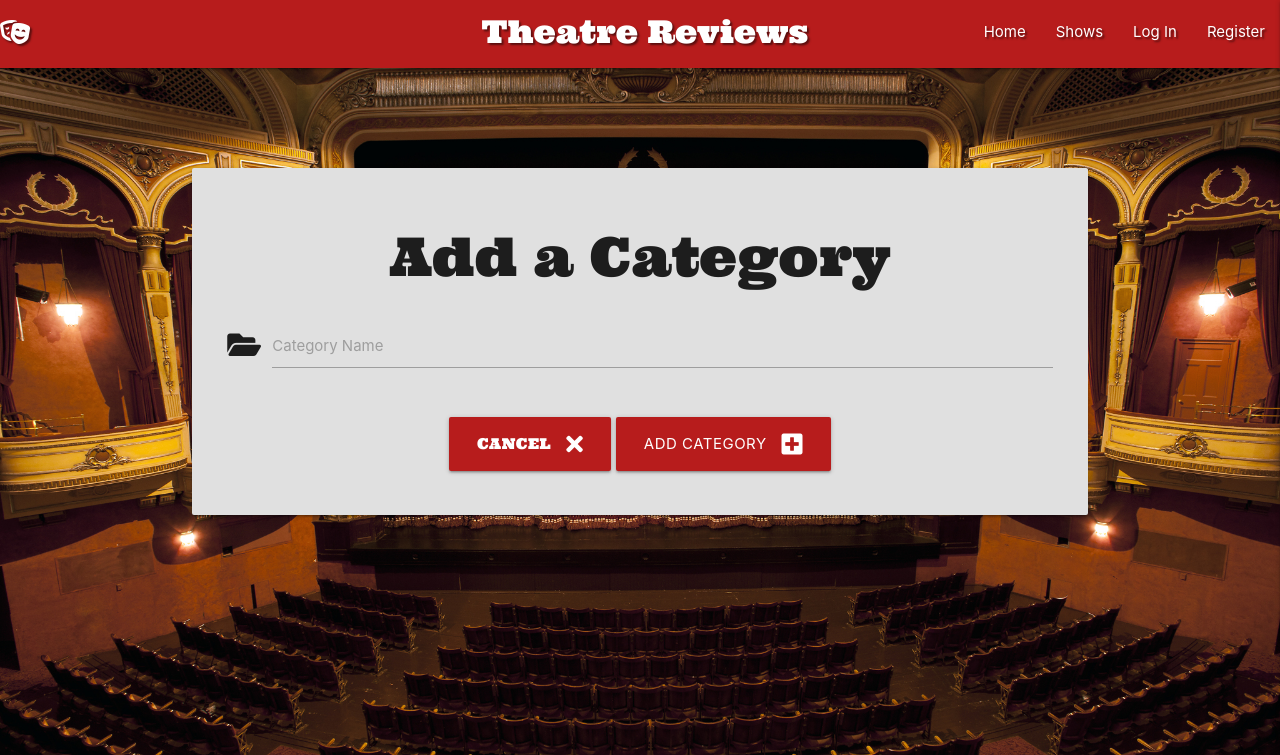
After one commit to Craggy19/theatre_reviews, a Flask app: page /add_category in a window 1280 px wide. The commit adds this page. Shown: the top 755 px of the page. Run offline with Flask 2, Linux system fonts and the light colour scheme; some libraries are stand-ins or nearby versions.

Commit message:
Add category to db option

```diff
--- a/app.py
+++ b/app.py
@@ -167,6 +167,17 @@ def get_categories():
     return render_template("categories.html", categories=categories)
 
 
+@app.route("/add_category", methods=["GET", "POST"])
+def add_category():
+    if request.method == "POST":
+        category = {"category_name": request.form.get("category_name")}
+        mongo.db.categories.insert_one(category)
+        flash("New Category Added")
+        return redirect(url_for("get_categories"))
+
+    return render_template("add_category.html")
+
+
 if __name__ == "__main__":
     app.run(host=os.environ.get("IP"),
             port=int(os.environ.get("PORT")),
--- /dev/null
+++ b/templates/add_category.html
@@ -0,0 +1,32 @@
+{% extends "base.html" %}
+{% block content %}
+
+<div class="row card-panel grey lighten-2">
+   <h2 class="center-align">Add a Category</h2>
+   <form class="col s12" method="POST" action="{{ url_for('add_category') }}">
+     <!--add category-->
+      <div class="row">
+         <div class="input-field col s12">
+            <i class="fas fa-folder-open prefix"></i>
+            <textarea id="category_name" name="category_name" minlength="3" maxlength="25"
+               class="materialize-textarea validate" required></textarea>
+            <label for="category_name">Category Name</label>
+         </div>
+      </div>
+      <!--submit button-->
+      <div class="row">
+         <div class="col s12 center-align">
+            <a href="{{ url_for('get_shows') }}" class="btn-large waves-effect red darken-4">
+            Cancel
+            <i class="fas fa-times right"></i>
+            </a>
+            <button class="btn-large waves-effect red darken-4" type="submit">Add Category
+            <i class="fas fa-plus-square right"></i>
+            </button>
+         </div>
+      </div>
+   </form>
+</div>
+
+
+{% endblock %}
--- a/templates/base.html
+++ b/templates/base.html
@@ -52,9 +52,9 @@
                 {% if session.user %}
                     <li><a href="{{ url_for('add_show') }}">Add Show</a></li>
                     <li><a href="{{ url_for('profile', username=session['user']) }}">Profile</a></li>
-
+                    {% if session.user|lower == "admin"|lower %}
                         <li><a href="{{ url_for('get_categories') }}">Manage Categories</a></li>
-
+                    {% endif %}
                     <li><a href="{{ url_for('logout') }}">Log Out</a></li>
                 {% else %}
                     <li><a href="{{ url_for('login') }}">Log In</a></li>
```
Also changed, not shown: templates/categories.html (+13 -4 lines).
